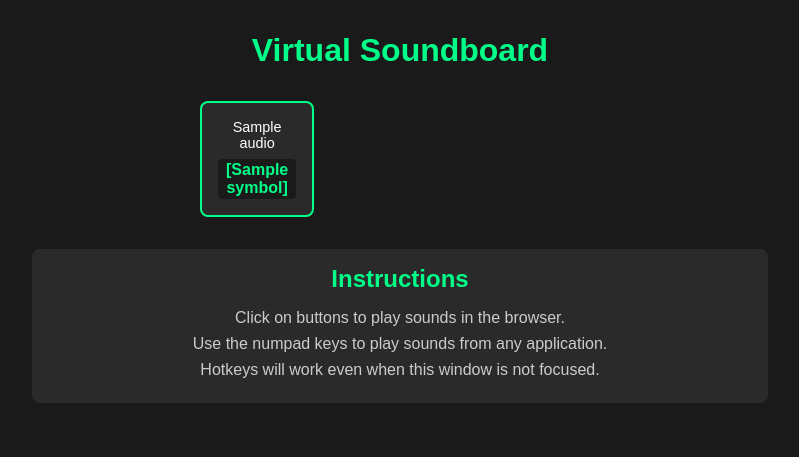
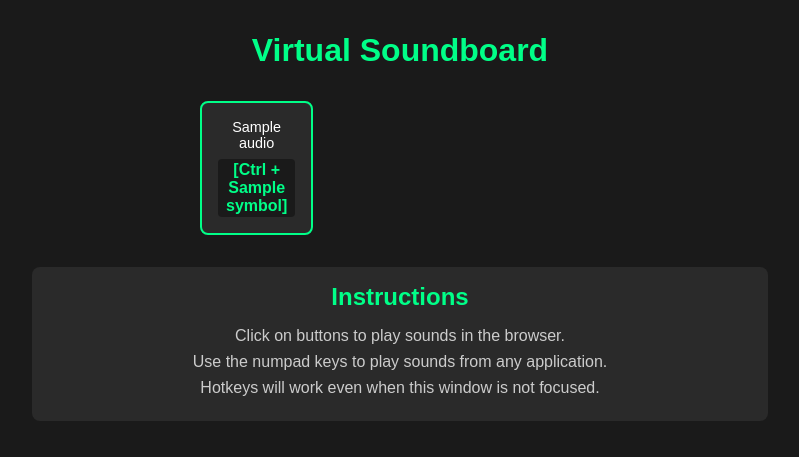
Before and after one commit to SinaDadvand/soundboard_app, a Flask app: template templates/index.html in a window 1280 px wide. Shown: the top 457 px of the page, without its empty margins (240-1039 px from the left). Run offline with Flask 3, Linux system fonts and the light colour scheme; the template is opened without the code that fills it: most values are stand-ins (such as "Sample title", 1, 10 or a date in 2020).

Commit message:
feat: update hotkeys to use Ctrl + number keys for better compatibility

```diff
--- a/app.py
+++ b/app.py
@@ -18,29 +18,30 @@ pygame.mixer.init()
 sounds = {}
 
 def load_sounds():
-    """Load all sound files and assign default hotkeys in numpad order"""    # Define numpad layout order with symbols (in visual order)
+    """Load all sound files and assign default hotkeys in numpad order"""
+    # Define key order with symbols
     numpad_keys = [
-        ('7', '7'), ('8', '8'), ('9', '9'), ('/', '/'),
-        ('4', '4'), ('5', '5'), ('6', '6'), ('*', '*'),
-        ('1', '1'), ('2', '2'), ('3', '3'), ('-', '-'),
-        ('0', '0'), ('.', '.'), ('+', '+')
+        ('ctrl+7', '7'), ('ctrl+8', '8'), ('ctrl+9', '9'),
+        ('ctrl+4', '4'), ('ctrl+5', '5'), ('ctrl+6', '6'),
+        ('ctrl+1', '1'), ('ctrl+2', '2'), ('ctrl+3', '3'),
+        ('ctrl+0', '0'), ('ctrl+.', '.')
     ]
 
     # Get all audio files and sort them
     audio_files = [f for f in os.listdir(AUDIO_FOLDER) if f.endswith(('.mp3', '.wav', '.ogg'))]
-    audio_files.sort()  # Sort alphabetically first
+    audio_files.sort()
 
     # Map files to hotkeys
     for i, filename in enumerate(audio_files):
         if i < len(numpad_keys):
             filepath = os.path.join(AUDIO_FOLDER, filename)
             sound = pygame.mixer.Sound(filepath)
-            hotkey, symbol = numpad_keys[i]
+            hotkey_name, symbol = numpad_keys[i]
             sounds[filename] = {
                 'sound': sound,
-                'hotkey': hotkey,
+                'hotkey': hotkey_name,
                 'symbol': symbol,
-                'order': i  # Add order for sorting in template
+                'order': i
             }
 
 def play_sound(filename):
@@ -52,8 +53,7 @@ def setup_hotkeys():
     """Setup keyboard hotkeys for each sound"""
     for filename, data in sounds.items():
         if data['hotkey']:
-            keyboard.on_press_key(data['hotkey'],
-                                lambda e, f=filename: play_sound(f))
+            keyboard.add_hotkey(data['hotkey'], play_sound, args=(filename,))
 
 def start_keyboard_listener():
     """Start the keyboard listener in a separate thread"""
@@ -90,8 +90,9 @@ if __name__ == '__main__':
     print("\nHotkey mappings:")
     for filename, data in sorted(sounds.items(), key=lambda x: x[1]['order']):
         if data['hotkey']:
-            print(f"{filename}: Numpad {data['symbol']}")
+            print(f"{filename}: {data['hotkey'].replace('+', ' + ')}")
     print("\nAccess the web interface at http://localhost:5000")
+    print("Hold Ctrl and press number keys to play sounds from any application")
     print("The soundboard will respond to hotkeys even when the browser is not focused")
     print("=" * 25)
     app.run(host='0.0.0.0', port=5000, debug=False)
--- a/templates/index.html
+++ b/templates/index.html
@@ -10,10 +10,9 @@
     <div class="container">
         <h1>Virtual Soundboard</h1>
         <div class="soundboard numpad-layout" id="soundboard">
-            {% for audio in audio_files %}
-            <div class="sound-button" data-sound="{{ audio.filename }}">
+            {% for audio in audio_files %}            <div class="sound-button" data-sound="{{ audio.filename }}">
                 <span class="sound-name">{{ audio.name }}</span>
-                <small class="key-hint">[{{ audio.symbol }}]</small>
+                <small class="key-hint">[Ctrl + {{ audio.symbol }}]</small>
             </div>
             {% endfor %}
         </div>
```
